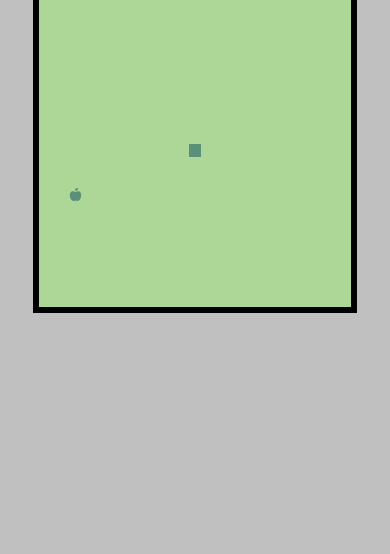
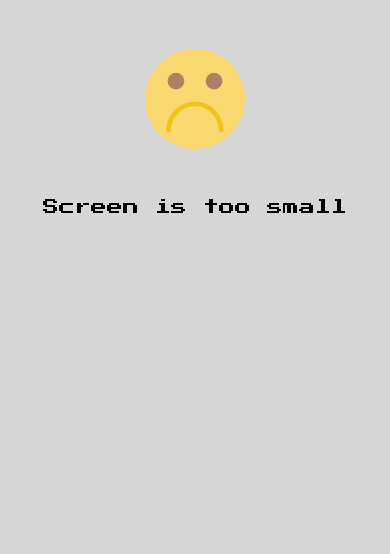
Before and after one commit to solheee/snake, a plain HTML site: page index.html in a window 390 px wide. Shown: the part 290-844 px from the top of the page. Drawn offline with Linux system fonts and the light colour scheme.

Commit message:
점수 기능 추가

```diff
--- a/apple.js
+++ b/apple.js
@@ -1,3 +1,4 @@
+import { setGameScore } from './game.js';
 import { onSnake, expandSnake } from './snake.js';
 import { randomGridPosition } from './grid.js';
 
@@ -8,6 +9,7 @@ export function update() {
     if (onSnake(apple)) {
         expandSnake(EXPANSION_RATE);
         apple = getRandomApplePosition();
+        setGameScore();
     }
 };
 
--- a/game.js
+++ b/game.js
@@ -1,10 +1,12 @@
-import { update as updateSnake, draw as drawSnake, SNAKE_SPEED, getSnakeHead, snakeIntersection } from './snake.js'
+import { update as updateSnake, draw as drawSnake, SNAKE_SPEED, getSnakeHead, snakeIntersection, snakeBody} from './snake.js'
 import { update as updateApple, draw as drawApple} from './apple.js'
 import { outsideGrid } from './grid.js';
 
 let lastRenderTime = 0;
 let gameOver = false;
+let gameWin = false;
 const gameBoard = document.getElementById('game-board')
+localStorage.setItem("score", 0);
 
 function main(currentTime) {
 
@@ -15,12 +17,17 @@ function main(currentTime) {
         return
     }
 
+    if (gameWin) {
+        if (confirm('You win. Press ok to restart')) {
+            window.location.reload();
+        }
+        return
+    }
+
     window.requestAnimationFrame(main);
     const secondsSinceLastRender = (currentTime - lastRenderTime) / 1000;
     if (secondsSinceLastRender < 1 / SNAKE_SPEED) return;
 
-
-    console.log("Render");
     lastRenderTime = currentTime;
 
     update();
@@ -44,3 +51,32 @@ function draw() {
 function checkDeath() {
     gameOver = outsideGrid(getSnakeHead()) || snakeIntersection()
 }
+
+
+export function setGameScore() {
+    const gameScoreInHtml = document.getElementById('game-Score');
+    let gameScore = 0;
+    gameScore = snakeBody.length;
+    gameScoreInHtml.innerText = gameScore;
+
+    gameWin = ( gameScore > 440 );
+
+
+    let saveScore = 0;
+    if (gameScore > saveScore) {
+        localStorage.setItem("score", gameScore);
+    }
+    saveScore = localStorage.getItem("score");
+}
+
+const pressToStart = document.querySelector('.press-to-start')
+window.addEventListener('keydown', e => {
+    switch (e.key) {
+        case 'ArrowUp':
+        case 'ArrowDown':
+        case 'ArrowLeft':
+        case 'ArrowRight':
+            pressToStart.style.display = "none"
+            break;
+    }
+});
--- a/index.html
+++ b/index.html
@@ -10,8 +10,23 @@
     <h1>Snake Game</h1>
     <div id="game-board"></div>
 
+    <div class="record">
+        <div class="record__column">
+        	<div class="score-title">SCORE</div>
+        	<div id="game-Score">0</div>
+        </div>
+        <div class="record__column">
+            <div class="score-title">HIGH-SCORE</div>
+        	<div id="high-Score">440</div>
+        </div>
+    </div>
 
-    <!-- <p>Press arrow key <br> to start game</p> -->
+    <p class="press-to-start">Press arrow key <br> to start game</p>
+
+    <div class="no-small-screen">
+        <img src="sad-face.svg">
+        Screen is too&nbsp;small
+    </div>
 
     <script src="game.js" type="module"></script>
 </body>
--- a/snake.js
+++ b/snake.js
@@ -1,8 +1,10 @@
 import { getInputDirection } from "./input.js";
 
 export const SNAKE_SPEED = 6;
-const snakeBody = [{ x: 11, y: 11 },];
+export const snakeBody = [{ x: 11, y: 11 },];
 let newSegments = 0;
+
+
 
 export function update() {
     addSegments();
--- a/style.css
+++ b/style.css
@@ -19,18 +19,13 @@ body {
     width: 100vw;
     height: 100vh;
     font-family: 'Press Start 2P', cursive;
-    background-color: #c0c0c0;
+    background-color: #d6d6d6;
 }
 
 h1 {
     margin-bottom: 5px;
-}
-
-p {
-    position: absolute;
-    font-size: 12px;
-    text-align: center;
-    color: var(--dark-green);
+    font-size: 5vmin;
+    color: #404484;
 }
 
 #game-board {
@@ -39,8 +34,10 @@ p {
     grid-template-columns: repeat(21, 1fr);
     width: 80vmin;
     height: 80vmin;
+    max-width: 680px;
+    max-height: 680px;
     background-color: var(--light-green);
-    border: 6px solid #000;
+    border: 1vmin solid #000;
 }
 
 .snake {
@@ -53,3 +50,61 @@ p {
     height: 3.5vmin;
     content: url(./apple-alt-solid.svg);
 }
+
+@keyframes flicker {
+    0% {
+        opacity: 1;
+    }
+    100% {
+        opacity: 0;
+    }
+}
+
+.press-to-start {
+    display: block;
+    position: absolute;
+    font-size: 3vmin;
+    text-align: center;
+    color: var(--dark-green);
+    animation: flicker 1.5s infinite alternate cubic-bezier(0.21,-0.25, 0.7, 0.51);
+}
+
+.record {
+    display: flex;
+    flex-direction: row;
+    width: 80vw;
+    max-width: 680px;
+    justify-content: space-between;
+    margin-top: 10px;
+}
+
+.record__column {
+    display: flex;
+    flex-direction: row;
+}
+
+.record__column .score-title {
+    margin-right: 10px;
+}
+
+.no-small-screen {
+    display: none;
+}
+
+@media (max-width: 520px) {
+    .no-small-screen {
+        display: flex;
+        flex-direction: column;
+        justify-content: center;
+        align-items: center;
+        position: absolute;
+        width: 100vw;
+        height: 100vh;
+        text-align: center;
+        background-color: #d6d6d6;
+    }
+    .no-small-screen img {
+        margin-bottom: 50px;
+        width: 100px;
+    }
+}
```
Also changed, not shown: input.js (line endings or trailing spaces), sad-face.svg (added).
